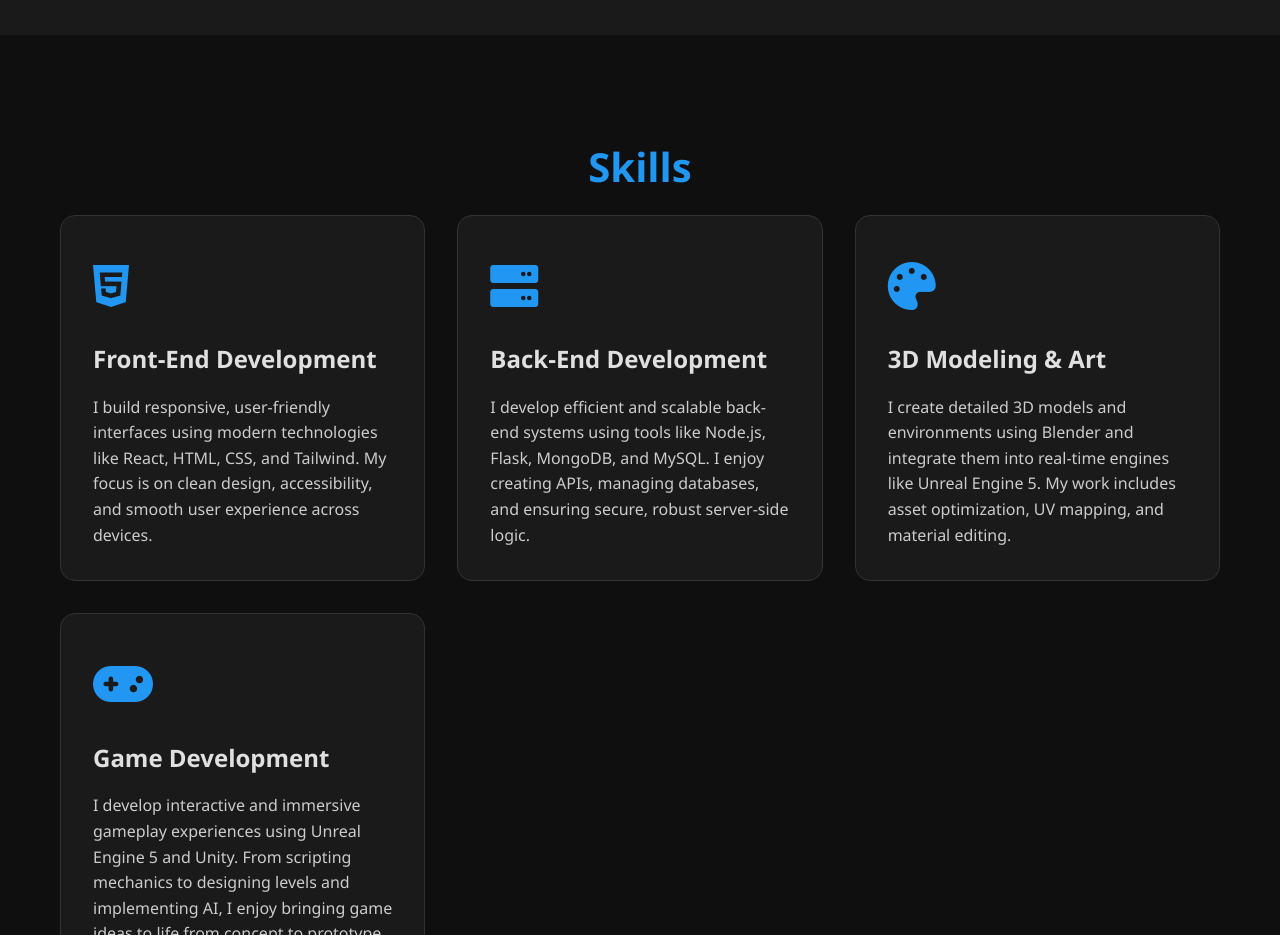
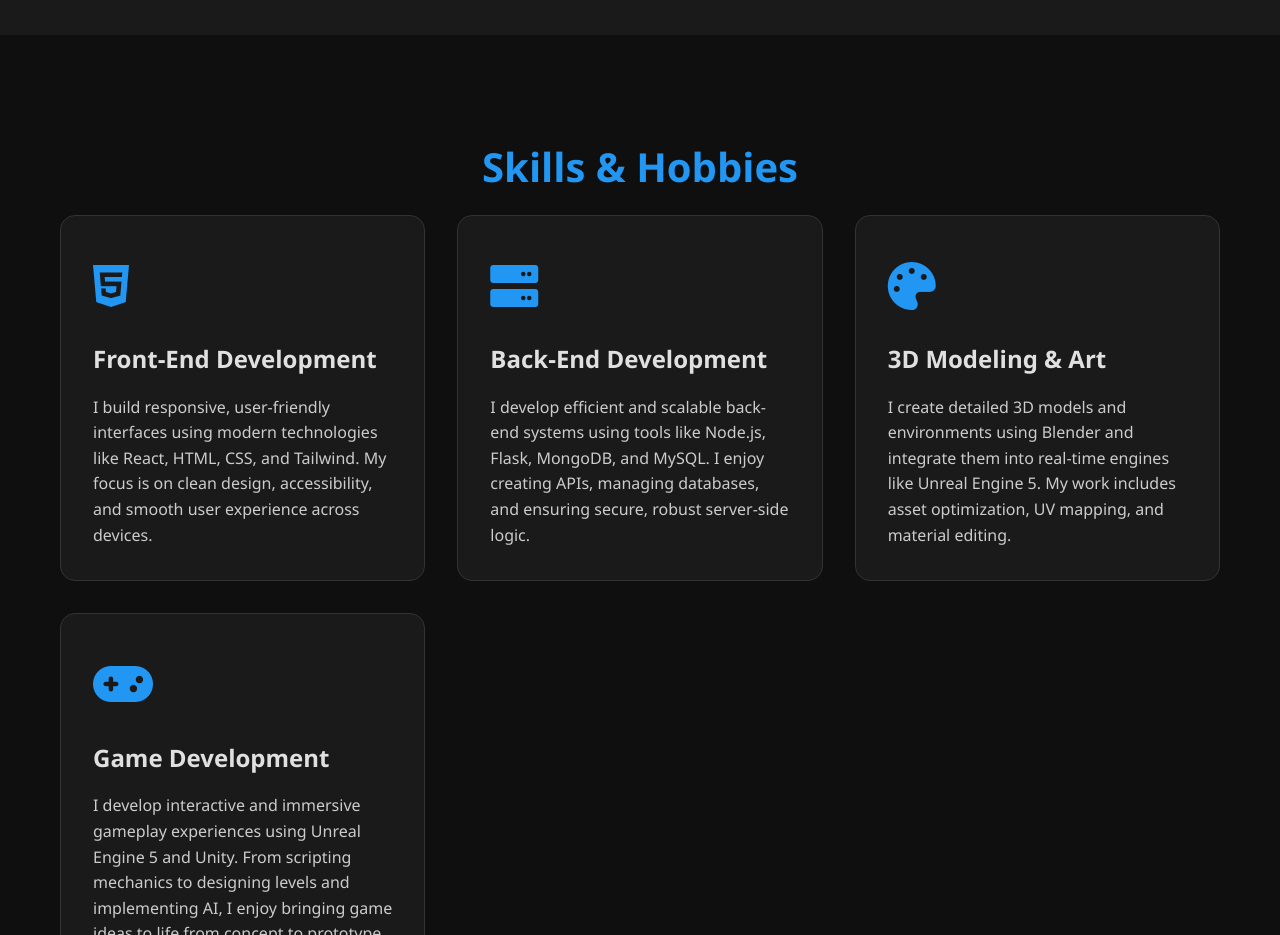
Before and after one commit to jadonburgardt/portfolio-v2, a plain HTML site: page newportfolio/index.html in a window 1280 px wide. Shown: the part 1480-2415 px from the top of the page. Drawn offline with Linux system fonts and the light colour scheme.

Commit message:
small changes

```diff
--- a/newportfolio/index.html
+++ b/newportfolio/index.html
@@ -118,7 +118,7 @@
     <!-- Skills Section -->
     <section id="skills" class="skills">
         <div class="container">
-            <h2>Skills</h2>
+            <h2>Skills & Hobbies</h2>
             <!-- <p class="section-subtitle">My main set of skills are shown below</p> -->
             <div class="skills-grid">
                 <div class="skill-card">
```
